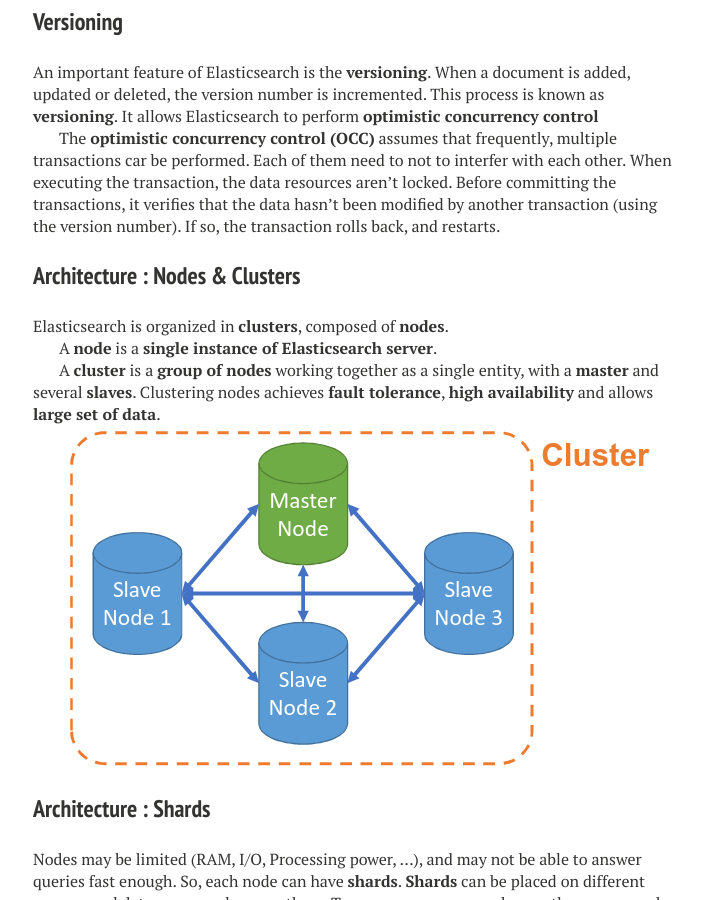
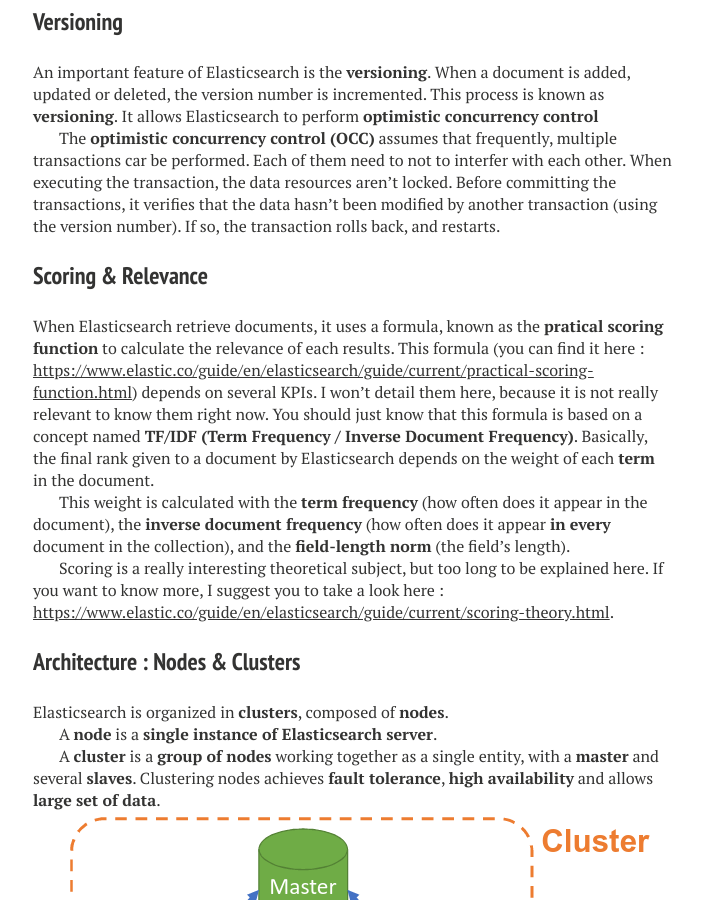
Before and after one commit to semji/reputationvip.github.io, a Jekyll site: the page built from _posts/2015-07-08-elasticsearch-is-coming.md, in a window 1280 px wide and 900 px high, scrolled down 4544 px. Shown: the whole window, without its empty margins (287-990 px from the left). Built offline with Jekyll 4.4.1, drawn with Linux system fonts in a browser that asks for light colours; nearby versions of some CDN libraries; comment, search, counter and statistics services are not loaded; some of the changed text lies outside the part shown.

Commit message:
Added scoring section

```diff
--- a/_posts/2015-07-08-elasticsearch-is-coming.md
+++ b/_posts/2015-07-08-elasticsearch-is-coming.md
@@ -172,6 +172,18 @@
 The **optimistic concurrency control (OCC)** assumes that frequently, multiple transactions car be performed. Each of them need to not to interfer with each other. When executing the
 transaction, the data resources aren't locked. Before committing the transactions, it verifies that the data hasn't been modified by another transaction (using the version number). If so,
 the transaction rolls back, and restarts.
+
+### Scoring & Relevance
+
+When Elasticsearch retrieve documents, it uses a formula, known as the **pratical scoring function** to calculate the relevance of each results. This formula (you can find
+it here : [https://www.elastic.co/guide/en/elasticsearch/guide/current/practical-scoring-function.html](https://www.elastic.co/guide/en/elasticsearch/guide/current/practical-scoring-function.html))
+depends on several KPIs. I won't detail them here, because it is not really relevant to know them right now. You should just know that this formula is based on a concept named
+**TF/IDF (Term Frequency / Inverse Document Frequency)**. Basically, the final rank given to a document by Elasticsearch depends on the weight of each **term** in the document.
+
+This weight is calculated with the **term frequency** (how often does it appear in the document), the **inverse document frequency** (how often does it appear **in every** document in the collection),
+and the **field-length norm** (the field's length).
+
+Scoring is a really interesting theoretical subject, but too long to be explained here. If you want to know more, I suggest you to take a look here : [https://www.elastic.co/guide/en/elasticsearch/guide/current/scoring-theory.html](https://www.elastic.co/guide/en/elasticsearch/guide/current/scoring-theory.html).
 
 ### Architecture : Nodes & Clusters
 
```
